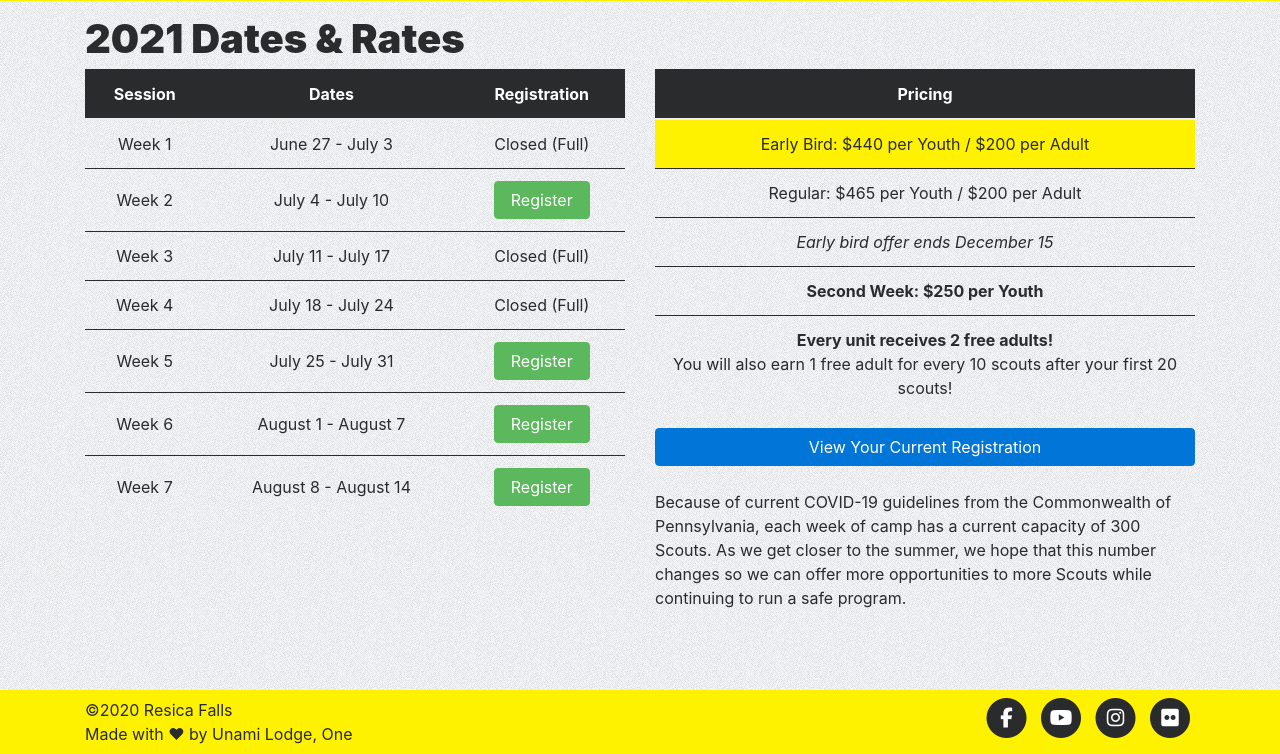
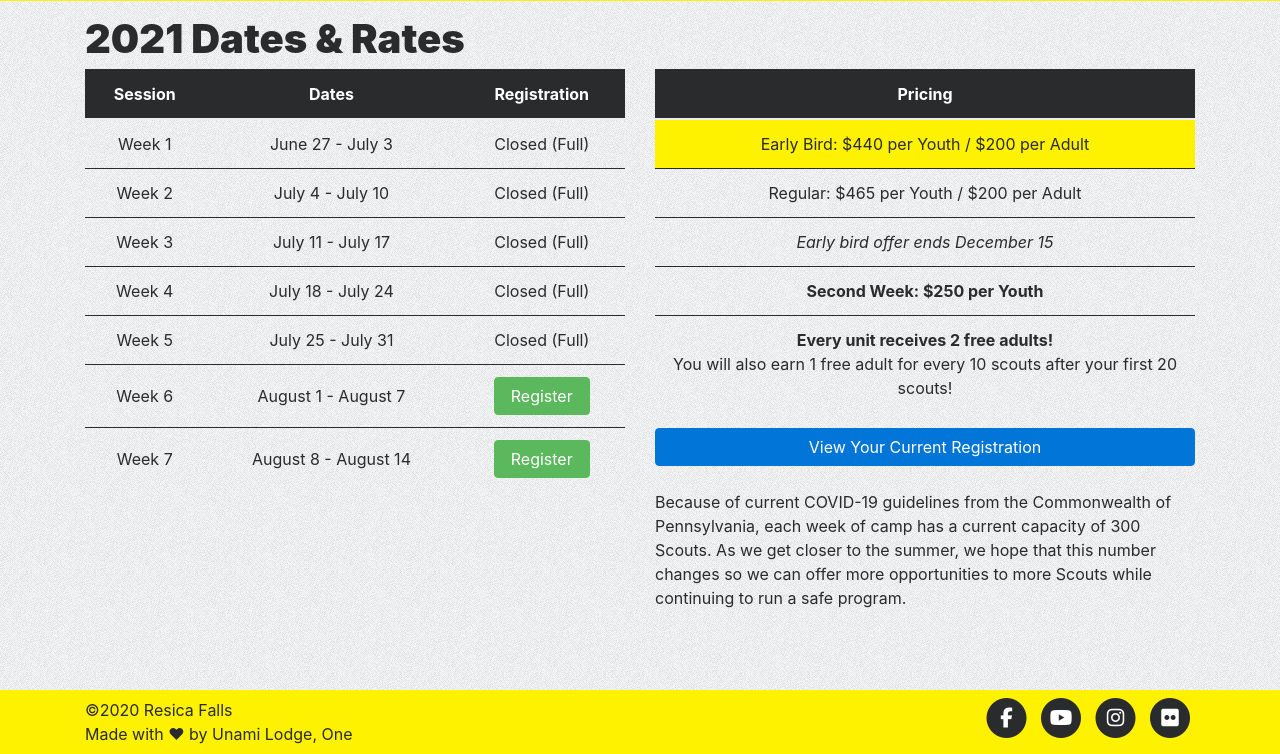
Before and after one commit to col-bsa/ResicaFalls.org, a PHP site: page /dates-and-rates in a window 1280 px wide. Shown: the part 244-998 px from the top of the page. Run offline with PHP 8.4, Linux system fonts and the light colour scheme; some libraries are stand-ins or nearby versions.

Commit message:
Closed weeks 2 & 5

```diff
--- a/dates-and-rates.php
+++ b/dates-and-rates.php
@@ -37,7 +37,7 @@
 							<tr>
 								<td>Week 2</td>
 								<td>July 4 - July 10</td>
-								<td><a class="btn btn-success" href="https://colbsa.doubleknot.com/event/scouts-bsaventuring-summer-camp-at-resica-falls-week-2/2693058">Register</a></td>
+								<td>Closed (Full)</td>
 							</tr>
 							<tr>
 								<td>Week 3</td>
@@ -52,7 +52,7 @@
 							<tr>
 								<td>Week 5</td>
 								<td>July 25 - July 31</td>
-								<td><a class="btn btn-success" href="https://colbsa.doubleknot.com/event/scouts-bsaventuring-summer-camp-at-resica-falls-week-5/2693061">Register</a></td>
+								<td>Closed (Full)</td>
 							</tr>
 							<tr>
 								<td>Week 6</td>
```
